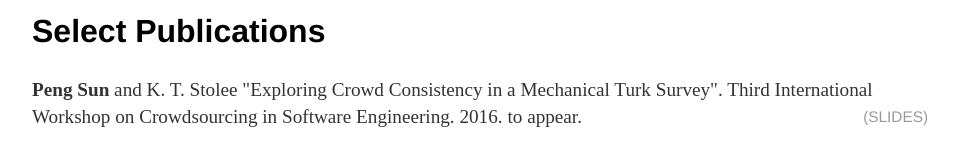
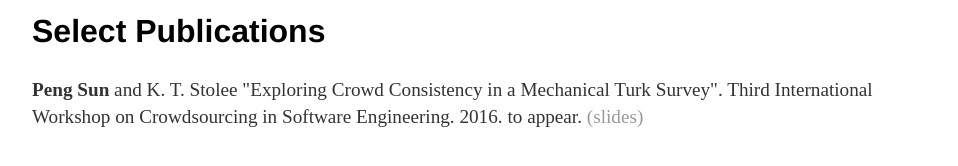
Before and after one commit to slhttc/slhttc.github.io, a Jekyll site: the page built from cv/index.html, in a window 1280 px wide. Shown: the part 281-447 px from the top of the page, without its empty margins (160-1118 px from the left). Built offline with Jekyll 4.4.1, drawn with Linux system fonts in a browser that asks for light colours.

Commit message:
slides link

```diff
--- a/cv/index.html
+++ b/cv/index.html
@@ -15,7 +15,7 @@ title: CV of Peng Sun
 
 					<h2>Select Publications</h2>
 
-					<p><strong>Peng Sun</strong> and K. T. Stolee "Exploring Crowd Consistency in a Mechanical Turk Survey". Third International Workshop on Crowdsourcing in Software Engineering. 2016. to appear. <a href="/cv/Exploring Crowd Consistency in a Mechanical Turk Survey.pptx" class="download" title="Download slides">(slides)</a>
+					<p><strong>Peng Sun</strong> and K. T. Stolee "Exploring Crowd Consistency in a Mechanical Turk Survey". Third International Workshop on Crowdsourcing in Software Engineering. 2016. to appear. <a href="/cv/Exploring Crowd Consistency in a Mechanical Turk Survey.pptx" class="" title="Download slides">(slides)</a>
 
 
 	</div>
```
